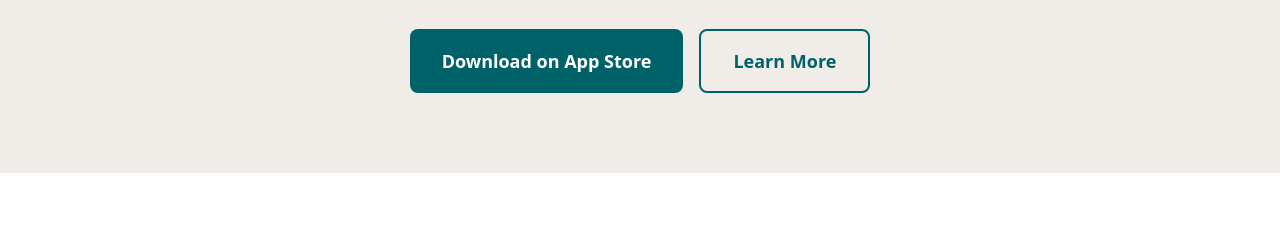
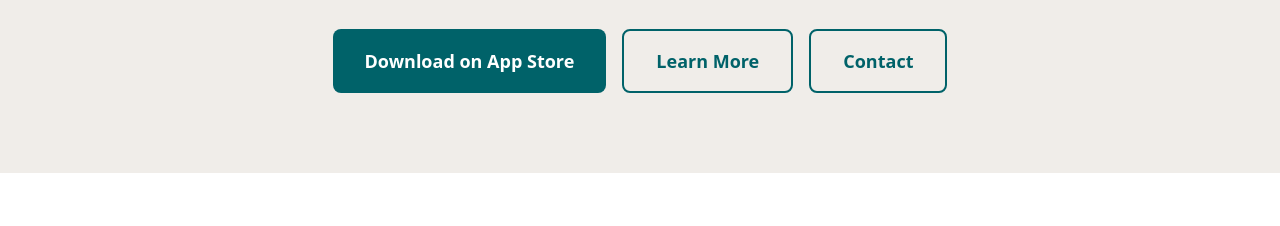
Before and after one commit to danielennis000/test-vibecoding, a website: page index.html in a window 1280 px wide. Shown: the part 287-513 px from the top of the page. Drawn offline with nearby package versions, Linux system fonts and the light colour scheme.

```diff
--- a/index.html
+++ b/index.html
@@ -4,7 +4,7 @@
     <meta charset="UTF-8">
     <meta name="viewport" content="width=device-width, initial-scale=1.0">
     <title>AI Tutor - Your Personal Learning Companion</title>
-    <!-- GitHub Actions deployment ready -->
+    <!-- GitHub Actions deployment ready - redeploying -->
     <script src="https://cdn.tailwindcss.com"></script>
     <script>
         tailwind.config = {
@@ -59,6 +59,10 @@
                 </button>
                 <button class="border-2 border-brand-teal text-brand-teal px-8 py-4 rounded-lg text-lg font-semibold hover:bg-brand-teal hover:text-white transition-colors">
                     Learn More
+                </button>
+
+                <button class="border-2 border-brand-teal text-brand-teal px-8 py-4 rounded-lg text-lg font-semibold hover:bg-brand-teal hover:text-white transition-colors">
+                    Contact
                 </button>
             </div>
         </div>
```
